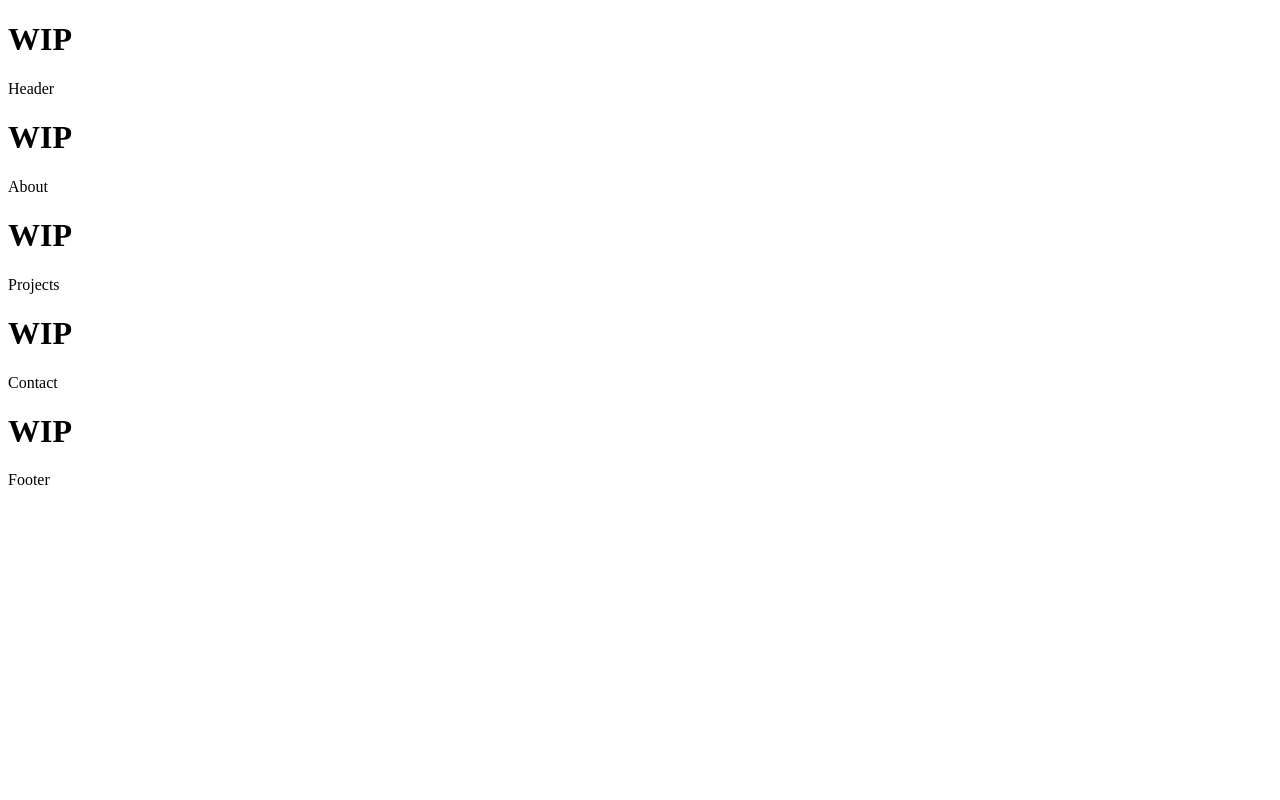
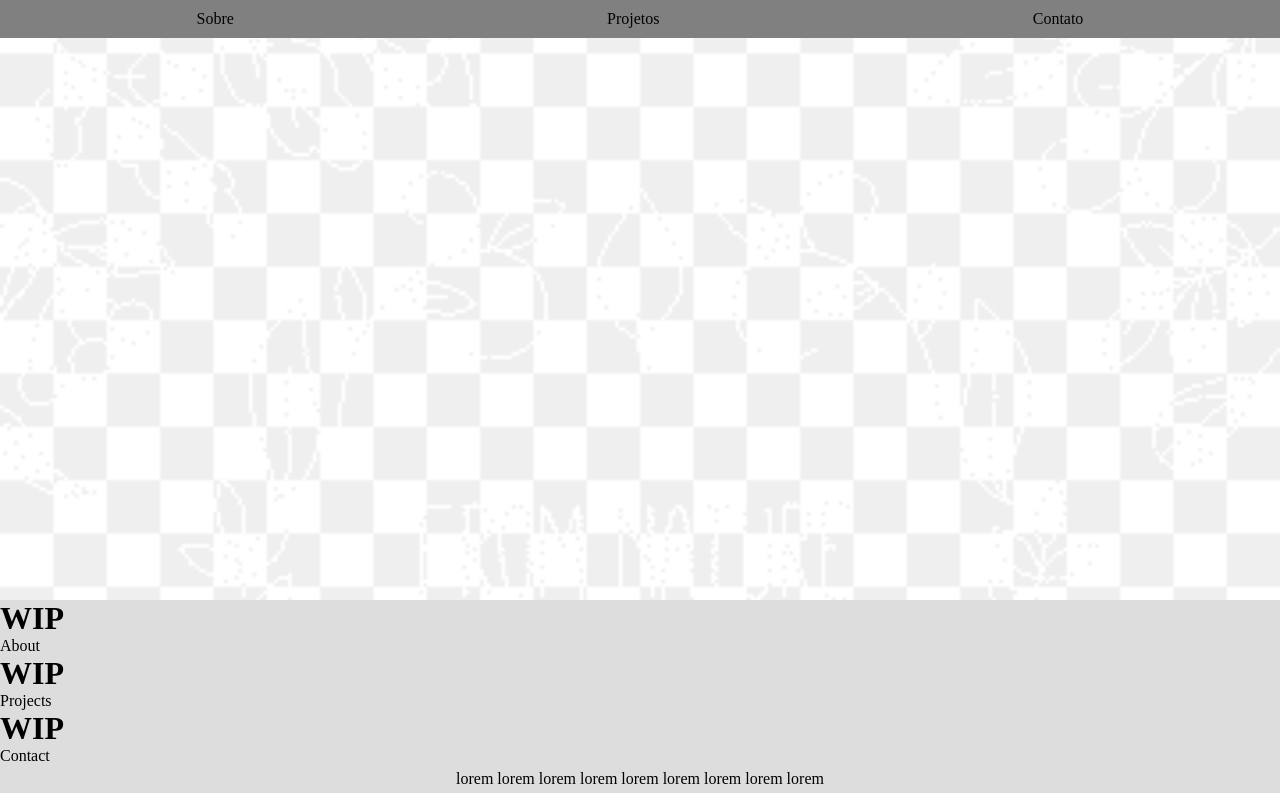
Before and after one commit to celso-rodrigo/celso-rodrigo.github.io, a React (Create React App) app: page / in a window 1280 px wide. Built offline with nearby package versions, Linux system fonts and the light colour scheme.

Commit message:
Iniciada NavBar, Hero e footer.

```diff
--- a/src/App.js
+++ b/src/App.js
@@ -1,15 +1,17 @@
 import React from "react";
-import Header from "./components/Header";
+import Nav from "./components/Nav";
 import About from "./components/About";
 import Projects from "./components/Projects";
 import Contact from "./components/Contact";
 import Footer from "./components/Footer";
+import "./styles/";
 
 function App() {
   return (
     <div className="app">
-      <Header />
+      <Nav />
       <div className="main">
+        <div className="hero" />
         <About />
         <Projects />
         <Contact />
--- a/src/components/Footer.js
+++ b/src/components/Footer.js
@@ -2,10 +2,9 @@ import React from "react";
 
 function Footer() {
   return (
-    <div className="footer">
-      <h1>WIP</h1>
-      <p>Footer</p>
-    </div>
+    <footer className="footer">
+      <p>lorem lorem lorem lorem lorem lorem lorem lorem lorem</p>
+    </footer>
   );
 }
 
--- a/src/components/Header.js
+++ /dev/null
@@ -1,12 +0,0 @@
-import React from "react";
-
-function Header() {
-  return (
-    <div className="header">
-      <h1>WIP</h1>
-      <p>Header</p>
-    </div>
-  );
-}
-
-export default Header;
--- /dev/null
+++ b/src/components/Nav.js
@@ -0,0 +1,15 @@
+import React from "react";
+
+function Nav() {
+  return (
+    <nav className="nav">
+      <ul className="nav-options">
+        <li>Sobre</li>
+        <li>Projetos</li>
+        <li>Contato</li>
+      </ul>
+    </nav>
+  );
+}
+
+export default Nav;
--- /dev/null
+++ b/src/styles/footer.css
@@ -0,0 +1,5 @@
+.footer {
+	width: 100%;
+	padding: 5px;
+	text-align: center;
+}
--- /dev/null
+++ b/src/styles/index.js
@@ -0,0 +1,3 @@
+import "./nav.css";
+import "./main.css";
+import "./footer.css";
--- /dev/null
+++ b/src/styles/main.css
@@ -0,0 +1,25 @@
+:root {
+  --color-1: black;
+  --color-2: rgb(221, 221, 221);
+  --color-3: grey;
+}
+
+* {
+	padding: 0;
+	margin: 0;
+	box-sizing: border-box;
+}
+
+.main {
+	background-color: var(--color-2);
+	width: 100%;
+}
+
+.hero {
+  position: relative;
+  height: 600px;
+  background-image: url("../images/placeHolder.png");
+  background-size: cover;
+  background-position: top center;
+  background-attachment: fixed;
+}
--- /dev/null
+++ b/src/styles/nav.css
@@ -0,0 +1,14 @@
+.nav {
+	background-color: var(--color-3);
+	padding: 10px;
+	position: fixed;
+	top: 0;
+	width: 100%;
+	z-index: 1;
+}
+
+.nav-options {
+	list-style: none;
+	display: flex;
+	justify-content: space-around;
+}
```
Also changed, not shown: src/images/placeHolder.png (added).
